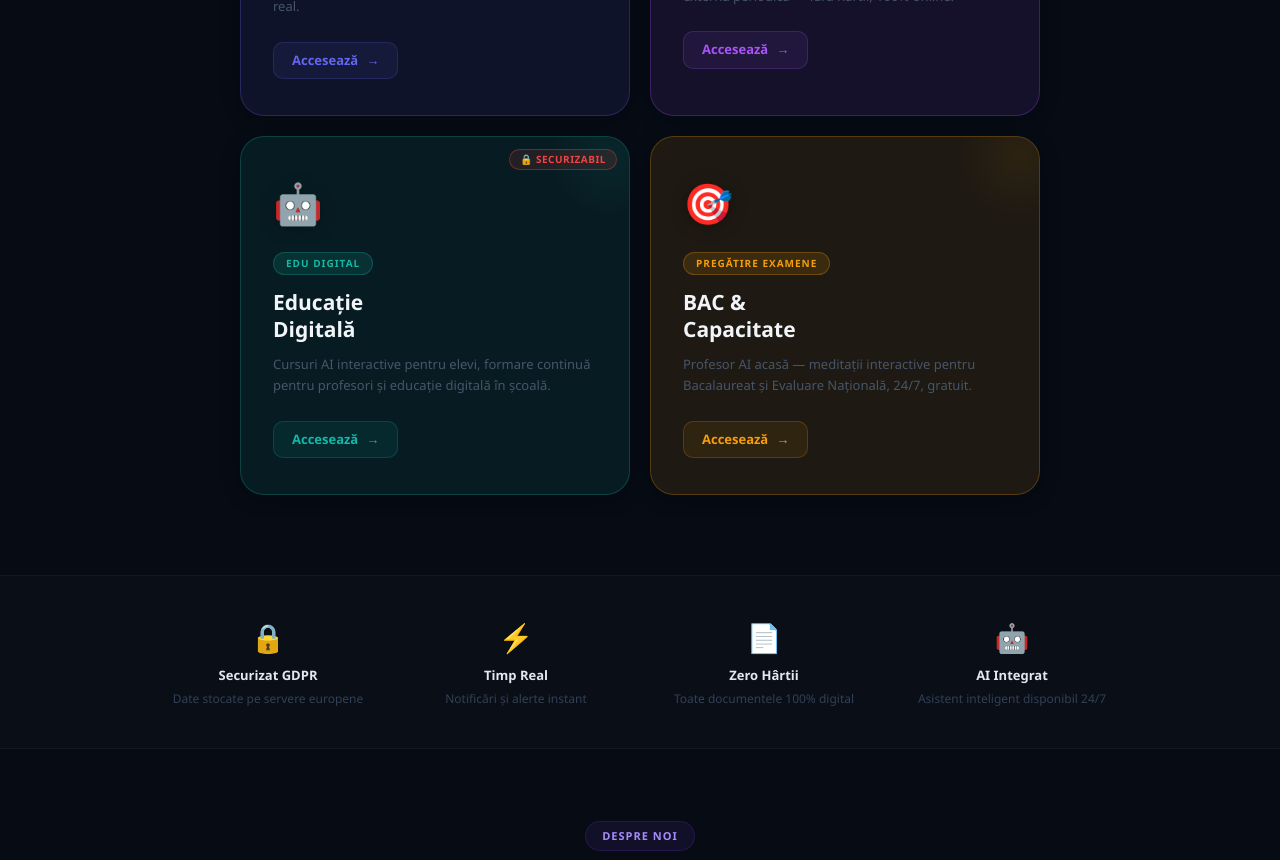
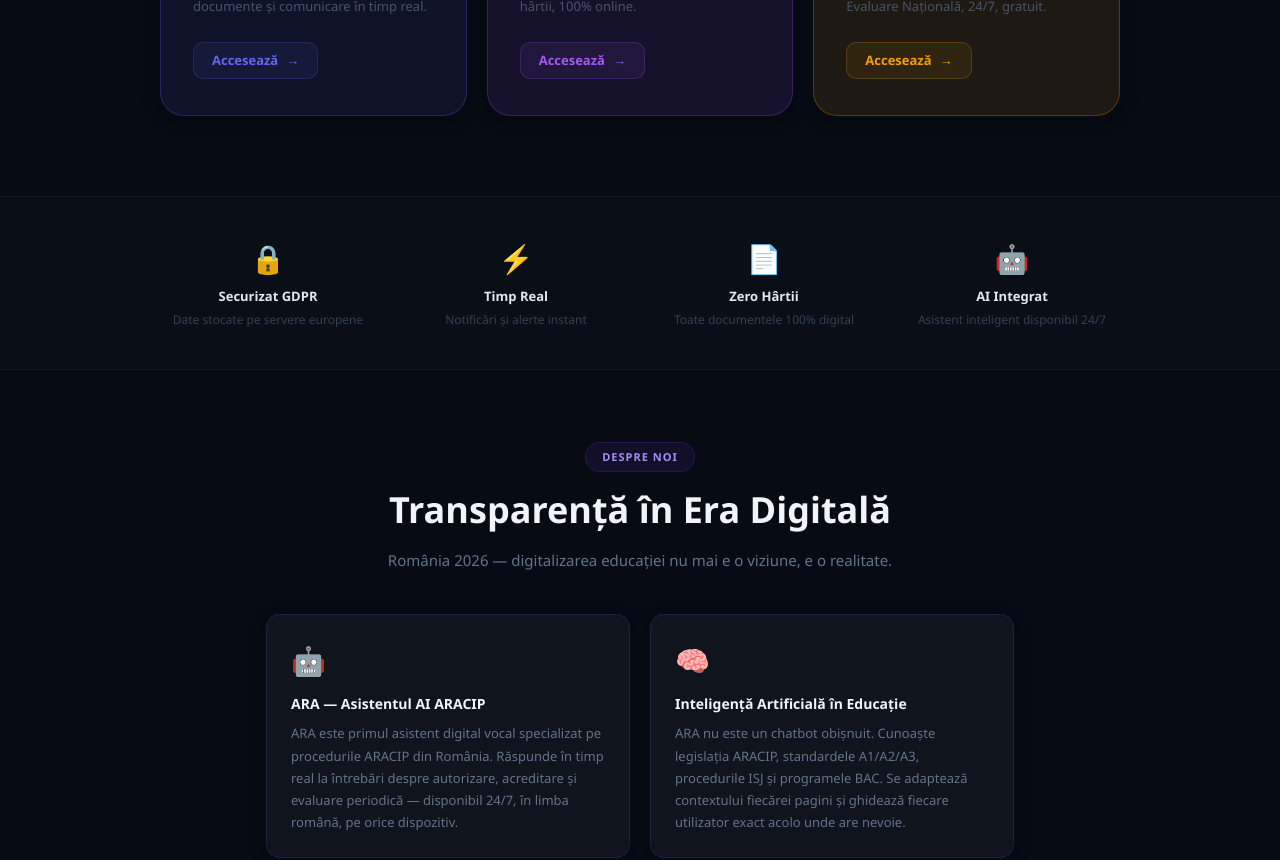
Before and after one commit to catalinradu2026-gif/leadflow-ai, a Next.js app: page /aracip in a window 1280 px wide. Shown: the part 980-1840 px from the top of the page. Built offline with nearby package versions, Linux system fonts and the light colour scheme.

Commit message:
ARACIP: EDU Digital scos din grid principal, vizibil doar in dashboard diriginte

```diff
--- a/app/aracip/page.tsx
+++ b/app/aracip/page.tsx
@@ -233,19 +233,6 @@
       route: '/acreditare',
     },
     {
-      id: 'edu',
-      icon: '🤖',
-      tag: 'EDU Digital',
-      title: 'Educație\nDigitală',
-      desc: 'Cursuri AI interactive pentru elevi, formare continuă pentru profesori și educație digitală în școală.',
-      color: '#14b8a6',
-      colorLight: 'rgba(20,184,166,0.1)',
-      colorBorder: 'rgba(20,184,166,0.25)',
-      colorHover: 'rgba(20,184,166,0.18)',
-      route: '/edu',
-      securizabil: true,
-    },
-    {
       id: 'examene',
       icon: '🎯',
       tag: 'Pregătire Examene',
@@ -389,9 +376,9 @@
           {/* Cards */}
           <div style={{
             display: 'grid',
-            gridTemplateColumns: isMobile ? '1fr' : 'repeat(2, 1fr)',
+            gridTemplateColumns: isMobile ? '1fr' : 'repeat(3, 1fr)',
             gap: isMobile ? '16px' : '20px',
-            maxWidth: '800px',
+            maxWidth: '960px',
             margin: '0 auto',
           }}>
             {cards.map(card => (
```
